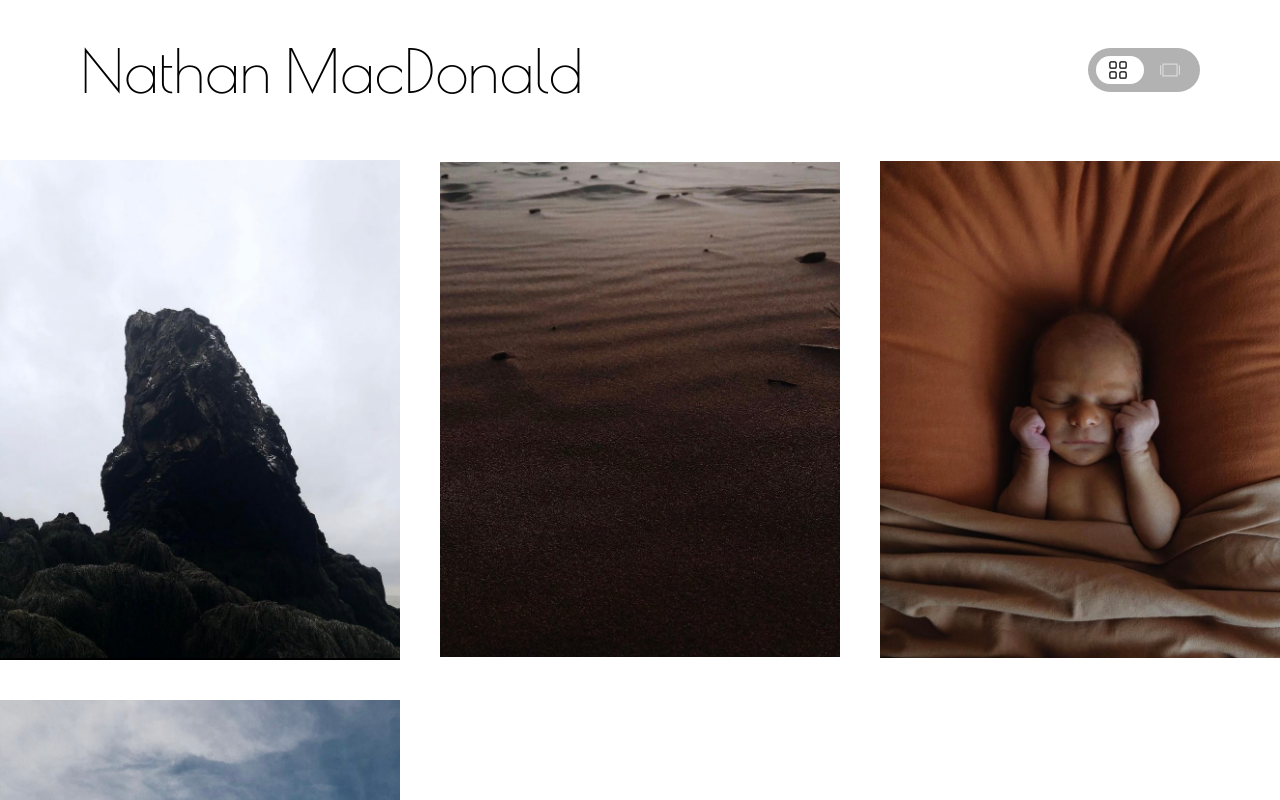
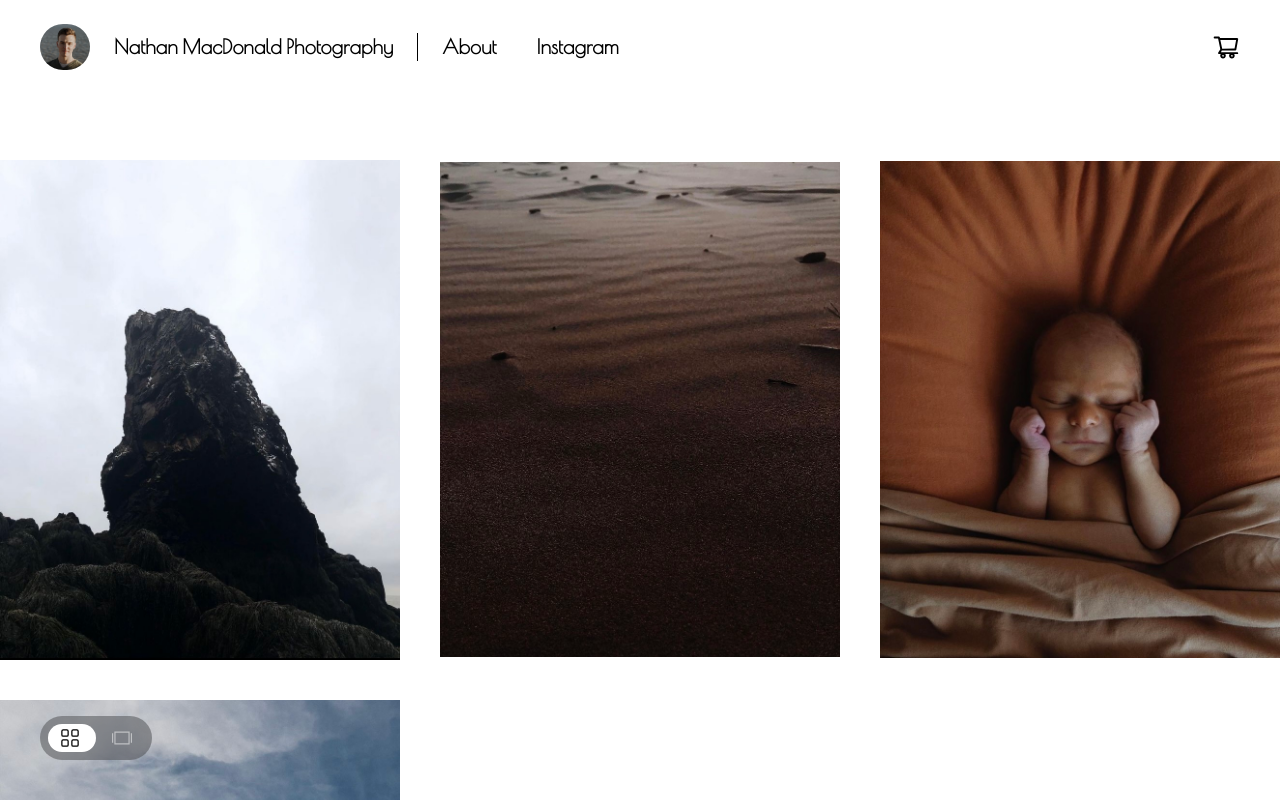
Before and after one commit to nmacdon3/gallery, a Next.js app: page / in a window 1280 px wide. Built offline with nearby package versions, Linux system fonts and the light colour scheme.

Commit message:
did a ton of stuff

```diff
--- /dev/null
+++ b/components/ViewToggle.tsx
@@ -0,0 +1,57 @@
+import classnames from "classnames";
+import { Dispatch, SetStateAction } from "react";
+import { IconType } from "react-icons";
+import { BsGrid } from "react-icons/bs";
+import { TfiLayoutSliderAlt } from "react-icons/tfi";
+
+export type ViewType = "list" | "gallery";
+
+const ViewToggleIcon = ({
+  icon,
+  isToggled,
+}: {
+  icon: { value: IconType };
+  isToggled: boolean;
+}) => {
+  return (
+    <icon.value
+      className={classnames(
+        "h-5 w-5 transition-all duration-500 ease-in-out",
+        isToggled ? "text-black" : "text-white/50 hover:text-white"
+      )}
+    />
+  );
+};
+
+const ViewToggle = ({
+  view,
+  setView,
+}: {
+  view: ViewType;
+  setView: Dispatch<SetStateAction<ViewType>>;
+}) => {
+  return (
+    <div className="flex gap-8 rounded-full bg-black/30 backdrop-blur-lg px-5 py-2 w-28 h-11 relative">
+      <div
+        className={classnames(
+          "bg-white rounded-full h-7 w-12 absolute top-2 z-0 transition-all ease-in-out duration-500",
+          view === "gallery" ? "-translate-x-3" : "translate-x-9"
+        )}
+      ></div>
+      <button className="z-10" onClick={() => setView("gallery")}>
+        <ViewToggleIcon
+          icon={{ value: BsGrid }}
+          isToggled={view === "gallery"}
+        />
+      </button>
+      <button className="z-10" onClick={() => setView("list")}>
+        <ViewToggleIcon
+          icon={{ value: TfiLayoutSliderAlt }}
+          isToggled={view === "list"}
+        />
+      </button>
+    </div>
+  );
+};
+
+export default ViewToggle;
--- a/pages/_app.tsx
+++ b/pages/_app.tsx
@@ -1,6 +1,18 @@
-import '~/styles/globals.css'
-import type { AppProps } from 'next/app'
+import "~/styles/globals.css";
+import type { AppProps } from "next/app";
+import { Poiret_One } from "next/font/google";
+
+const font = Poiret_One({
+  weight: "400",
+  subsets: ["latin"],
+  display: "swap",
+  fallback: ["system-ui", "arial"],
+});
 
 export default function App({ Component, pageProps }: AppProps) {
-  return <Component {...pageProps} />
+  return (
+    <div className={font.className}>
+      <Component {...pageProps} />
+    </div>
+  );
 }
--- a/pages/_document.tsx
+++ b/pages/_document.tsx
@@ -3,7 +3,15 @@ import { Html, Head, Main, NextScript } from "next/document";
 export default function Document() {
   return (
     <Html lang="en">
-      <Head />
+      <Head>
+        <title>Nathan MacDonald Photography</title>
+        <meta
+          name="description"
+          content="Online store for buying prints (demo)"
+        />
+        <meta name="viewport" content="width=device-width, initial-scale=1" />
+        <link rel="icon" href="/favicon.ico" />
+      </Head>
       <body>
         <Main />
         <NextScript />
--- /dev/null
+++ b/pages/about.tsx
@@ -0,0 +1,3 @@
+export default function About() {
+  return <div>dis me</div>;
+}
--- a/pages/api/images.ts
+++ b/pages/api/images.ts
@@ -1,7 +1,5 @@
 // Next.js API route support: https://nextjs.org/docs/api-routes/introduction
 import type { NextApiRequest, NextApiResponse } from "next";
-import { StaticImageData } from "next/image";
-import useSWR from "swr";
 
 export interface ImageType {
   src: string;
@@ -28,9 +26,3 @@ export default function handler(
     { name: "Flag", src: "/FLAG.jpeg" },
   ]);
 }
-
-export function useGetImages() {
-  return useSWR<ImageType[]>("/api/images", () =>
-    fetch("/api/images").then((r) => r.json())
-  );
-}
--- a/pages/api/users.ts
+++ /dev/null
@@ -1,24 +0,0 @@
-// Next.js API route support: https://nextjs.org/docs/api-routes/introduction
-import type { NextApiRequest, NextApiResponse } from "next";
-import useSWR from "swr";
-
-export interface User {
-  name: string;
-  role: "Boss" | "Not a Boss";
-}
-
-export default function handler(
-  req: NextApiRequest,
-  res: NextApiResponse<User[]>
-) {
-  res.status(200).json([
-    { name: "John Doe", role: "Boss" },
-    { name: "Jerry", role: "Not a Boss" },
-  ]);
-}
-
-export function useGetUsers() {
-  return useSWR<User[]>("/api/users", () =>
-    fetch("/api/users").then((r) => r.json())
-  );
-}
--- /dev/null
+++ b/pages/home/Header.tsx
@@ -0,0 +1,29 @@
+import Image from "next/image";
+import Link from "next/link";
+import { AiOutlineShoppingCart } from "react-icons/ai";
+
+const Header = () => {
+  return (
+    <header className="bg-white/70 backdrop-blur-lg text-xl font-bold absolute top-0 left-0 py-6 px-10 flex items-center  w-full justify-between z-100">
+      <div className="flex items-center gap-6">
+        <Image
+          className="object-cover rounded-full"
+          src="/Nathan.png"
+          alt="Nathan profile image"
+          height={50}
+          width={50}
+        />
+        <h1>Nathan MacDonald Photography</h1>
+        <div className="flex items-center gap-10 pl-6 border-l border-black">
+          <Link href="/about">About</Link>
+          <Link href="https://www.instagram.com/nathan.macdobald/">
+            Instagram
+          </Link>
+        </div>
+      </div>
+      <AiOutlineShoppingCart className="h-7 w-7" />
+    </header>
+  );
+};
+
+export default Header;
--- /dev/null
+++ b/pages/home/Photo.tsx
@@ -0,0 +1,24 @@
+import Image from "next/image";
+import { ImageType } from "../api/images";
+
+const Photo = ({ img }: { img: ImageType }) => {
+  return (
+    <div
+      key={img.name}
+      className="group flex flex-col items-center justify-center"
+    >
+      <Image
+        className="object-cover transition duration-300  group-hover:opacity-50"
+        src={img.src}
+        alt={img.name}
+        height={200}
+        width={400}
+      />
+      <b className="absolute text-4xl font-bold transition duration-500 group-hover:visible invisible group-hover:-translate-y-4">
+        {img.name}
+      </b>
+    </div>
+  );
+};
+
+export default Photo;
--- /dev/null
+++ b/pages/home/index.tsx
@@ -0,0 +1,50 @@
+import Image from "next/image";
+import classnames from "classnames";
+import { useState } from "react";
+import ViewToggle, { ViewType } from "~/components/ViewToggle";
+import useSWR from "swr";
+import { ImageType } from "../api/images";
+import Header from "./Header";
+import Photo from "./Photo";
+
+export function useGetImages() {
+  return useSWR<ImageType[]>("/api/images", () =>
+    fetch("/api/images").then((r) => r.json())
+  );
+}
+
+export default function Home() {
+  const images = useGetImages();
+  const [view, setView] = useState<ViewType>("gallery");
+
+  return (
+    <>
+      <main className={classnames("transition-all ease-in-out duration-1000")}>
+        {view === "gallery" ? (
+          <div className="relative flex justify-center w-full overflow-y-scroll overflow-x-hidden py-40 h-screen">
+            <div className="grid grid-cols-3 gap-10  items-center">
+              {images.data?.map((img) => (
+                <Photo key={img.name} img={img} />
+              ))}
+            </div>
+          </div>
+        ) : (
+          <div className="flex items-center overflow-y-hidden h-screen gap-24 overflow-x-scroll pl-96 snap-x">
+            {images.data?.map((img) => (
+              <div
+                key={img.name}
+                className="w-1/2 shrink-0 snap-center relative"
+              >
+                <Photo key={img.name} img={img} />
+              </div>
+            ))}
+          </div>
+        )}
+        <Header />
+        <div className="absolute bottom-10 left-10">
+          <ViewToggle view={view} setView={setView} />
+        </div>
+      </main>
+    </>
+  );
+}
--- a/pages/index.tsx
+++ b/pages/index.tsx
@@ -1,127 +1,5 @@
-import Head from "next/head";
-import Image from "next/image";
-import { Dispatch, SetStateAction, useState } from "react";
-import { useGetImages } from "./api/images";
-import { TfiLayoutSliderAlt } from "react-icons/tfi";
-import { BsGrid } from "react-icons/bs";
-import classnames from "classnames";
-import { IconType } from "react-icons";
-import { Poiret_One } from "next/font/google";
+import Home from "./home";
 
-const font = Poiret_One({
-  weight: "400",
-  subsets: ["latin"],
-  display: "swap",
-  fallback: ["system-ui", "arial"],
-});
-
-type ViewType = "list" | "gallery";
-
-const ViewToggleIcon = ({
-  icon,
-  isToggled,
-}: {
-  icon: { value: IconType };
-  isToggled: boolean;
-}) => {
-  return (
-    <icon.value
-      className={classnames(
-        "h-5 w-5 transition-all duration-500 ease-in-out",
-        isToggled ? "text-black" : "text-white/50 hover:text-white"
-      )}
-    />
-  );
-};
-
-const ViewToggle = ({
-  view,
-  setView,
-}: {
-  view: ViewType;
-  setView: Dispatch<SetStateAction<ViewType>>;
-}) => {
-  return (
-    <div className="flex gap-8 rounded-full bg-black/30 backdrop-blur-lg px-5 py-2 w-28 h-11 relative">
-      <div
-        className={classnames(
-          "bg-white rounded-full h-7 w-12 absolute top-2 z-0 transition-all ease-in-out duration-500",
-          view === "gallery" ? "-translate-x-3" : "translate-x-9"
-        )}
-      ></div>
-      <button className="z-10" onClick={() => setView("gallery")}>
-        <ViewToggleIcon
-          icon={{ value: BsGrid }}
-          isToggled={view === "gallery"}
-        />
-      </button>
-      <button className="z-10" onClick={() => setView("list")}>
-        <ViewToggleIcon
-          icon={{ value: TfiLayoutSliderAlt }}
-          isToggled={view === "list"}
-        />
-      </button>
-    </div>
-  );
-};
-
-export default function Home() {
-  const images = useGetImages();
-  const [view, setView] = useState<ViewType>("gallery");
-
-  return (
-    <>
-      <Head>
-        <title>Create Next App</title>
-        <meta name="description" content="Generated by create next app" />
-        <meta name="viewport" content="width=device-width, initial-scale=1" />
-        <link rel="icon" href="/favicon.ico" />
-      </Head>
-
-      <main
-        className={classnames(
-          "transition-all ease-in-out duration-1000",
-          font.className
-        )}
-      >
-        <header className="absolute top-0 left-0 py-10 px-20 text-6xl flex items-center justify-between w-full">
-          <h1>Nathan MacDonald </h1>
-          <ViewToggle view={view} setView={setView} />
-        </header>
-        {view === "gallery" ? (
-          <div className="flex justify-center w-full overflow-y-scroll overflow-x-hidden py-40 h-screen">
-            <div className="grid grid-cols-3 gap-10  items-center">
-              {images.data?.map((img) => (
-                <div key={img.name}>
-                  <Image
-                    className="object-cover"
-                    src={img.src}
-                    alt={img.name}
-                    height={200}
-                    width={400}
-                  />
-                  {/* <b>{img.name}</b> */}
-                </div>
-              ))}
-            </div>
-          </div>
-        ) : (
-          <div className="flex items-center overflow-y-hidden h-screen gap-24 overflow-x-scroll pl-96 snap-x">
-            {images.data?.map((img) => (
-              <div key={img.name} className="w-1/2 shrink-0 snap-center">
-                <Image
-                  className="object-cover"
-                  src={img.src}
-                  alt={img.name}
-                  height={600}
-                  width={600}
-                />
-                {/* <b>{img.name}</b> */}
-              </div>
-            ))}
-          </div>
-        )}
-      </main>
-    </>
-  );
+export default function Index() {
+  return <Home />;
 }
--- a/pages/users/index.tsx
+++ /dev/null
@@ -1,7 +0,0 @@
-import { useGetUsers } from "../api/users";
-
-export default function Home() {
-  const { data } = useGetUsers();
-
-  return <div>{data?.map((user) => user.name)}</div>;
-}
```
Also changed, not shown: public/Nathan.png (added), 1 other file (tests, documents, lock files or other folders).
